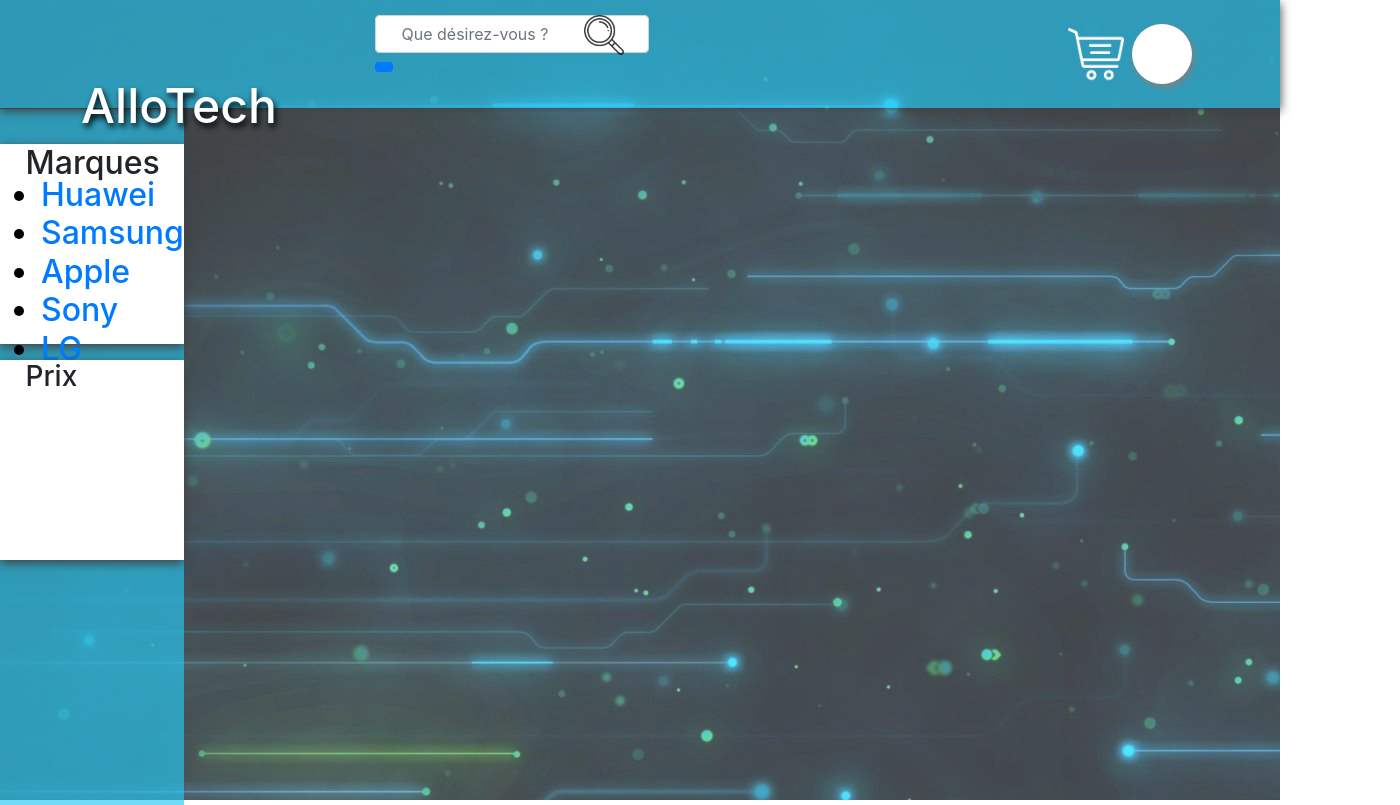
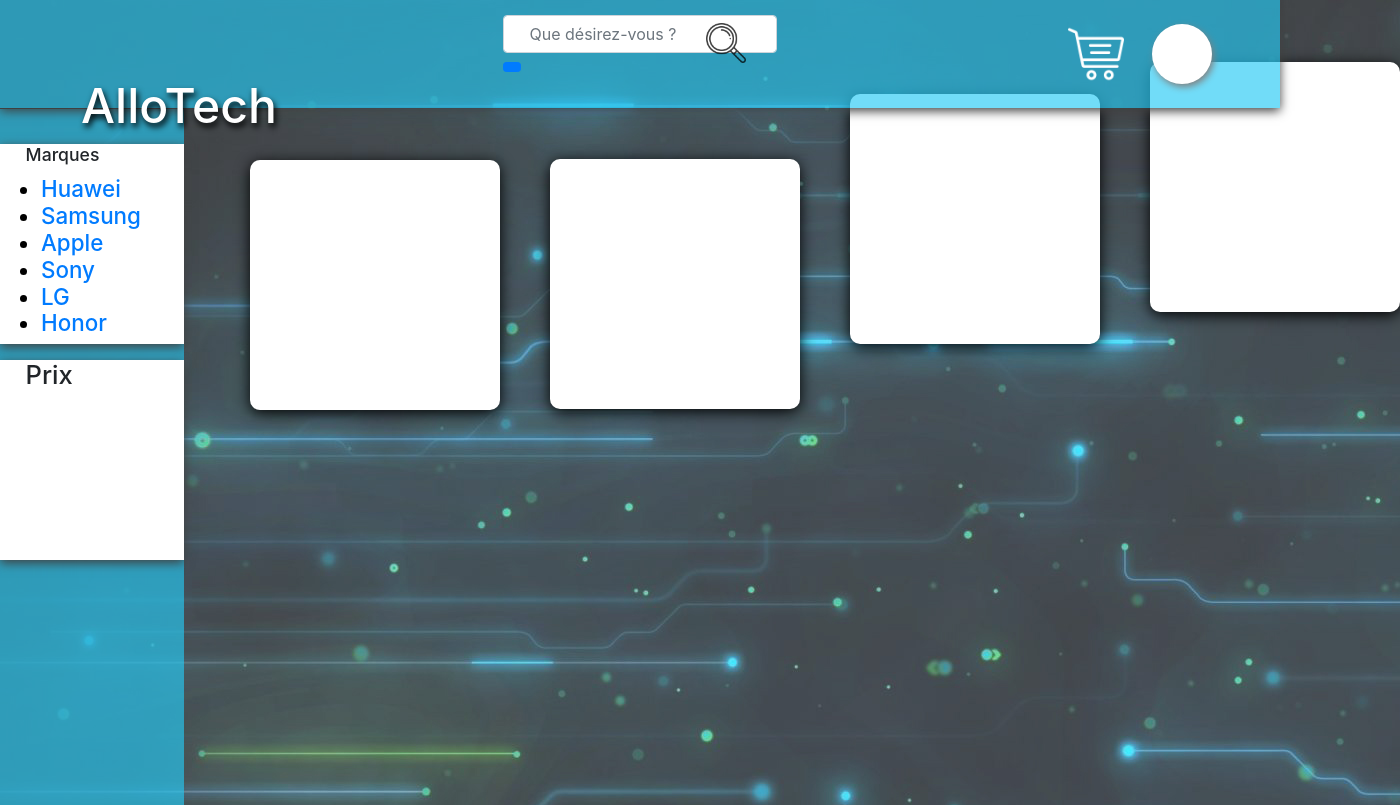
Before and after one commit to Zar3k/Web-Html-CSS, a plain HTML site: page index.html in a window 1280 px wide. Shown: the top 805 px of the page, 1400 px wide, since content can reach past the window. Drawn offline with Linux system fonts and the light colour scheme; files whose address does not match are found by name.

Commit message:
mod: modif

```diff
--- a/index.css
+++ b/index.css
@@ -3,6 +3,7 @@ body, html { margin: 0; }
 
 body{
 	background-image: url('./assets/fondop.jpg');
+	z-index: -1;
 }
 
 img{
@@ -17,8 +18,8 @@ form img{
 	position: fixed;
 	width: 40px;
 	height: 40px;
-	right: 2%;
-	top: 2.50vh;
+	right: 4%;
+	top: 3.5vh;
 	transform: translateX(-50%) translateY(-50%);
 	opacity: 0.75;
 }
@@ -30,7 +31,7 @@ form img{
   border-radius: 30px;
   background: white;
 	box-shadow: 2px 3px 7px grey;
-	right: 4.5%;
+	right: 3%;
 	top: 6.75vh;
 	transform: translateX(-50%) translateY(-50%);
 }
@@ -73,7 +74,7 @@ form img{
 .navbar-form
 {
 	position: fixed;
-	left: 40%;
+	left: 50%;
 	top: 6.75vh;
 	transform: translateX(-50%) translateY(-50%);
 }
@@ -96,6 +97,7 @@ input {
 .navmarques-title{
 	position: fixed;
 	left: 2%;
+	font-size: 110%;
 }
 
 #navmarques-choice{
@@ -103,6 +105,7 @@ input {
 	top: 22%;
 	left: 1px;
 	color: black;
+	font-size: 70%;
 }
 
 .navprix{
@@ -118,6 +121,7 @@ input {
 .navprix-title{
 	position: fixed;
 	left: 2%;
+	font-size: 80%;
 }
 
 /*.fieldset{
@@ -140,3 +144,57 @@ legend {
 input {
     margin: .4rem;
 }*/
+
+
+/*.placement{
+	display: flex;
+	justify-content: space-between;
+}*/
+
+#carre1 {
+	position: relative;
+	box-shadow: 0px 3px 15px black;
+	z-index: 1;
+	top: 20vh;
+	left: 250px;
+    height: 250px;
+    width: 250px;
+    background: white;
+    border-radius: 10px;
+}
+
+#carre2 {
+	position: relative;
+	box-shadow: 0px 3px 15px black;
+	z-index: 1;
+	bottom: 7.1vw;
+	left: 550px;
+    height: 250px;
+    width: 250px;
+    background: white;
+    border-radius: 10px;
+}
+
+#carre3 {
+	position: relative;
+	box-shadow: 0px 3px 15px black;
+	z-index: 1;
+	bottom: 50.7vh;
+	left: 850px;
+    height: 250px;
+    width: 250px;
+    background: white;
+    border-radius: 10px;
+}
+
+#carre4 {
+	position: relative;
+	box-shadow: 0px 3px 15px black;
+	z-index: 1;
+	bottom: 86vh;
+	left: 1150px;
+    height: 250px;
+    width: 250px;
+    background: white;
+    border-radius: 10px;
+}
--- a/index.html
+++ b/index.html
@@ -84,6 +84,20 @@
 
 	<main>
 
+		<section class="placement">
+			<div id="carre1"></div>
+			<div id="carre2"></div>
+			<div id="carre3"></div>
+			<div id="carre4"></div>
+			<div id="carre5"></div>
+			<div id="carre6"></div>
+			<div id="carre7"></div>
+			<div id="carre8"></div>
+
+		</section>
+
+
+
 
 		<aside>
 			<!--<div><i class="fab fa-twitter"></i></div>-->
```
